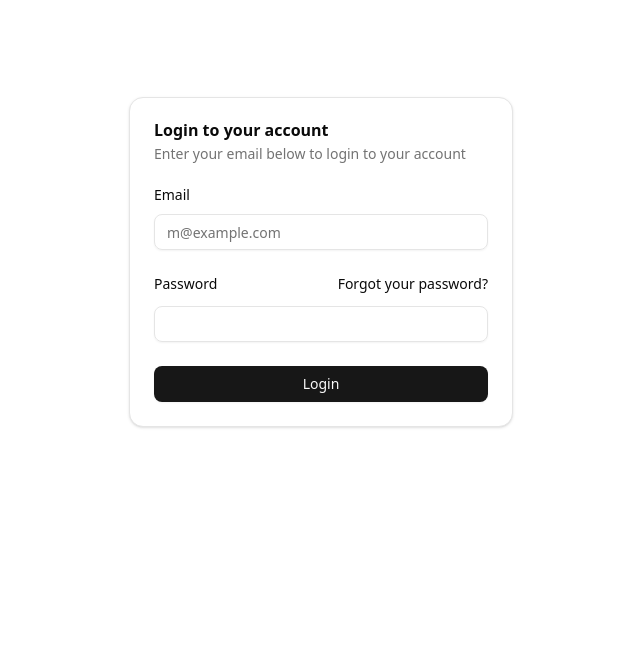
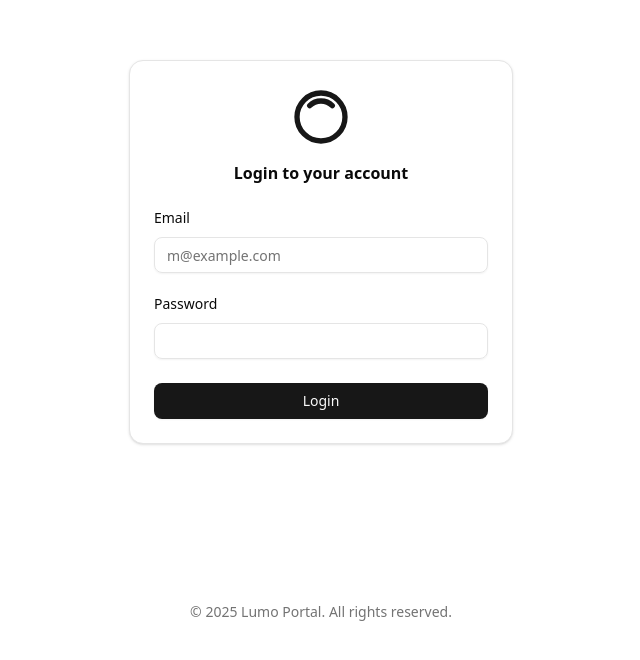
Before and after one commit to Joselay/lumo-portal, a Next.js app: page /login in a window 1280 px wide. Shown: the part 138-798 px from the top of the page, without its empty margins (319-959 px from the left). Built offline with nearby package versions, Linux system fonts and the light colour scheme.

Commit message:
Refactor LoginPage and LoginForm components for improved layout and user experience. Added a copyright notice to the LoginPage and enhanced the LoginForm with an icon for better visual appeal.

```diff
--- a/src/app/login/page.tsx
+++ b/src/app/login/page.tsx
@@ -2,9 +2,14 @@ import { LoginForm } from "@/components/login-form"
 
 export default function LoginPage() {
   return (
-    <div className="flex min-h-svh w-full items-center justify-center p-6 md:p-10">
-      <div className="w-full max-w-sm">
-        <LoginForm />
+    <div className="flex min-h-svh w-full flex-col p-6 md:p-10">
+      <div className="flex flex-1 items-center justify-center">
+        <div className="w-full max-w-sm">
+          <LoginForm />
+        </div>
+      </div>
+      <div className="text-center text-sm text-muted-foreground">
+        © 2025 Lumo Portal. All rights reserved.
       </div>
     </div>
   )
--- a/src/components/login-form.tsx
+++ b/src/components/login-form.tsx
@@ -10,6 +10,7 @@ import {
 } from "@/components/ui/card"
 import { Input } from "@/components/ui/input"
 import { Label } from "@/components/ui/label"
+import { IconInnerShadowTop } from "@tabler/icons-react"
 
 export function LoginForm({
   className,
@@ -19,10 +20,10 @@ export function LoginForm({
     <div className={cn("flex flex-col gap-6", className)} {...props}>
       <Card>
         <CardHeader>
-          <CardTitle>Login to your account</CardTitle>
-          <CardDescription>
-            Enter your email below to login to your account
-          </CardDescription>
+          <div className="flex flex-col items-center gap-4">
+            <IconInnerShadowTop size={64} className="text-primary" />
+            <CardTitle>Login to your account</CardTitle>
+          </div>
         </CardHeader>
         <CardContent>
           <form>
@@ -37,15 +38,7 @@ export function LoginForm({
                 />
               </div>
               <div className="grid gap-3">
-                <div className="flex items-center">
-                  <Label htmlFor="password">Password</Label>
-                  <Link
-                    href="#"
-                    className="ml-auto inline-block text-sm underline-offset-4 hover:underline"
-                  >
-                    Forgot your password?
-                  </Link>
-                </div>
+                <Label htmlFor="password">Password</Label>
                 <Input id="password" type="password" required />
               </div>
               <Button type="submit" className="w-full">
```
